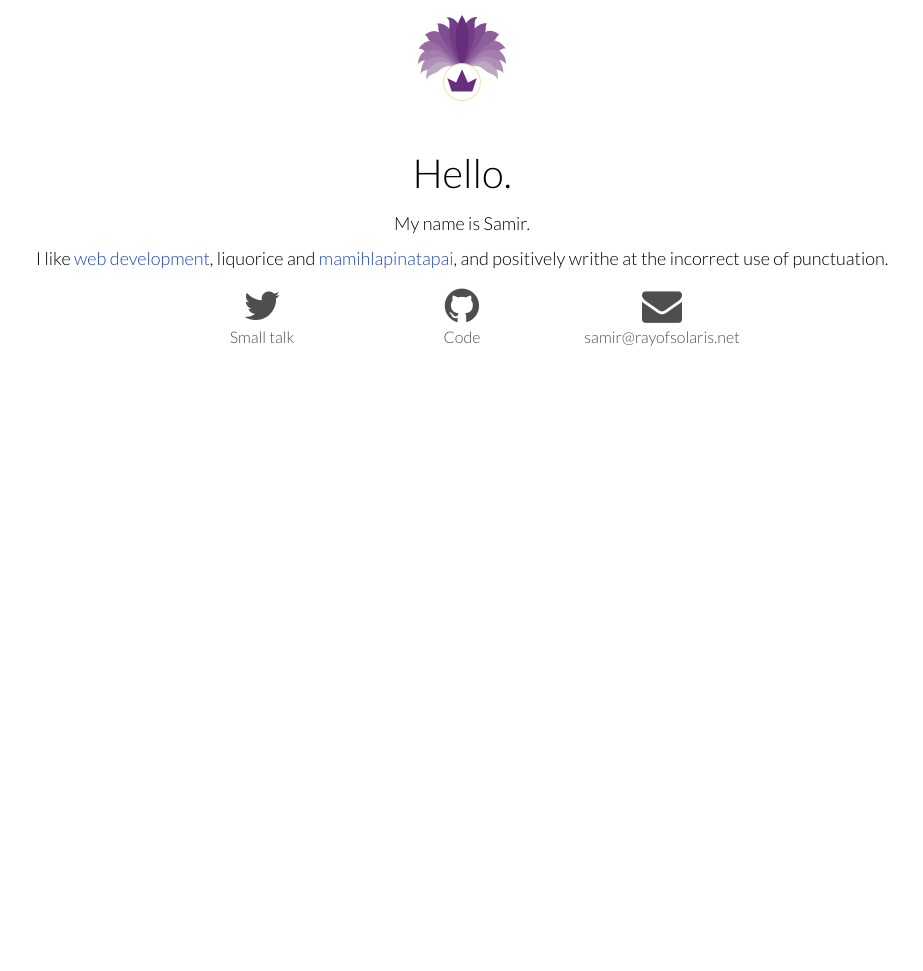
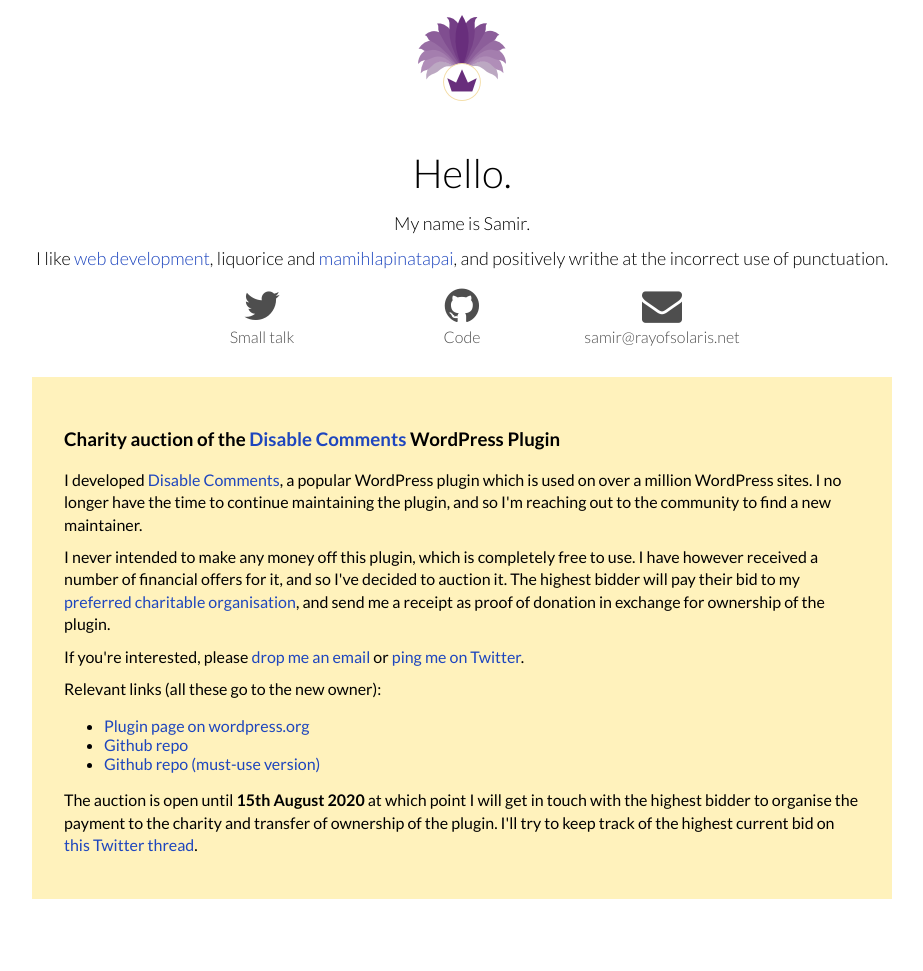
Before and after one commit to solarissmoke/solarissmoke.github.io, a Jekyll site: the page built from index.html, in a window 1280 px wide. Shown: the whole page, without its empty margins (178-1101 px from the left). Built offline with Jekyll 4.4.1, drawn with Linux system fonts in a browser that asks for light colours; nearby versions of some CDN libraries; the list of posts is cut into pages by our own code; before the commit the page ends 900 px from its top, so only the background shows below that.

Commit message:
Add home page notice advertising the auction of a plugin.

```diff
--- a/css/main.css
+++ b/css/main.css
@@ -1,6 +1,5 @@
 /* Global */
 article, footer, header, nav {display: block}
-* {margin:0; padding:0}
 body {
     font: 16px Lato, serif;
     background: #FFF url(/images/home.png) no-repeat center 15px;
@@ -71,3 +70,9 @@ input:focus {background: #FFF; box-shadow: #AAA 0 0 8px}
 input[type="submit"] {border:1px solid #888; border-top:none; border-left: none}
 input[type="submit"]:hover {background: #D2C0D8; cursor: pointer}
 input[type="submit"]:active {border:1px solid #888; border-bottom:none; border-right: none}
+
+.alert {
+    padding: 2em;
+    margin: 2em 0;
+    background: #fff2bc;
+}
--- a/index.html
+++ b/index.html
@@ -13,3 +13,20 @@ layout: default
     <li><a href="https://github.com/solarissmoke" title="Github"><i class="fa fa-github"></i> <small>Code</small></a>
     <li><a href="mailto&#58;s&#97;mi&#37;7&#50;%4&#48;%7&#50;ay%6Ffs&#37;6F%6C&#97;r&#105;s&#46;&#110;et" title="Email"><i class="fa fa-envelope"></i> <small>&#115;&#97;mi&#114;&#64;rayo&#102;solaris&#46;net</small></a>
 </ul>
+
+
+<div class="alert">
+    <h3>Charity auction of the <a href="https://wordpress.org/plugins/disable-comments/">Disable Comments</a> WordPress Plugin</h3>
+
+    <p>I developed <a href="https://wordpress.org/plugins/disable-comments/">Disable Comments</a>, a popular WordPress plugin which is used on over a million WordPress sites. I no longer have the time to continue maintaining the plugin, and so I'm reaching out to the community to find a new maintainer.</p>
+    <p>I never intended to make any money off this plugin, which is completely free to use. I have however received a number of financial offers for it, and so I've decided to auction it. The highest bidder will pay their bid to my <a href="https://www.centreforeffectivealtruism.org/">preferred charitable organisation</a>, and send me a receipt as proof of donation in exchange for ownership of the plugin.</p>
+    <p>If you're interested, please <a href="mailto&#58;s&#97;mi&#37;7&#50;%4&#48;%7&#50;ay%6Ffs&#37;6F%6C&#97;r&#105;s&#46;&#110;et" title="Email">drop me an email</a> or <a href="twitter.com/solaris_smoke/">ping me on Twitter</a>.</p>
+    <p>Relevant links (all these go to the new owner):</p>
+    <ul>
+        <li><a href="https://wordpress.org/plugins/disable-comments/">Plugin page on wordpress.org</a></li>
+        <li><a href="https://github.com/solarissmoke/disable-comments">Github repo</a></li>
+        <li><a href="https://github.com/solarissmoke/disable-comments-mu">Github repo (must-use version)</a></li>
+    </ul>
+
+    <p>The auction is open until <strong>15th August 2020</strong> at which point I will get in touch with the highest bidder to organise the payment to the charity and transfer of ownership of the plugin. I'll try to keep track of the highest current bid on <a href="https://twitter.com/solaris_smoke/status/1289438192110690305">this Twitter thread</a>.</p>
+</div>
```
Also changed, not shown: 1 other file.
